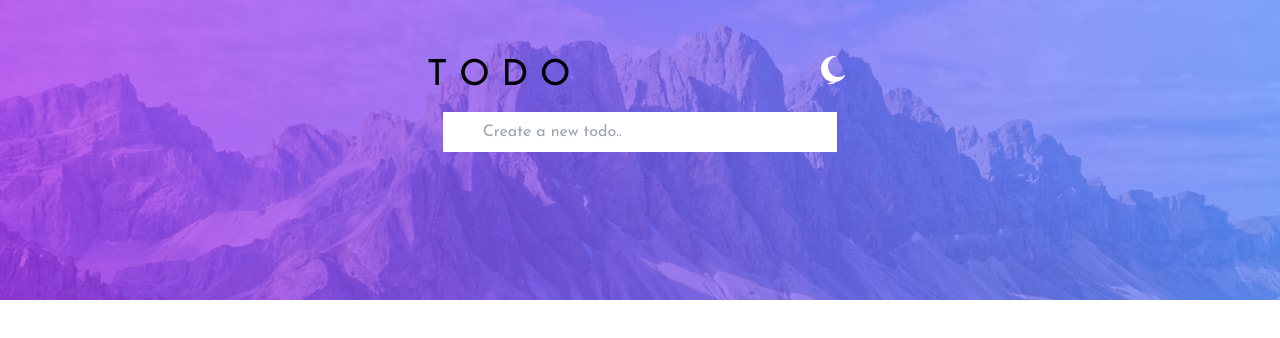
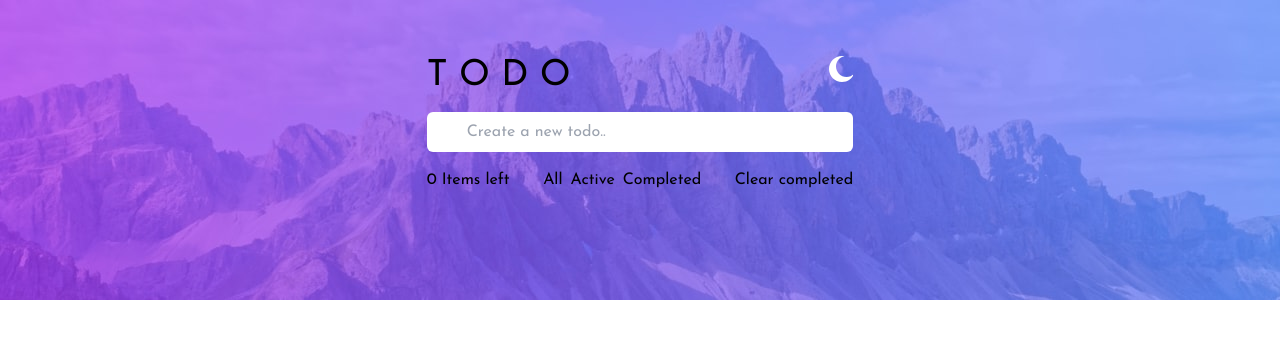
Before and after one commit to vignesh-prakasam/todo, a React (Vite) app: page / in a window 1280 px wide. Shown: the top 338 px of the page. Built offline with nearby package versions, Linux system fonts and the light colour scheme.

Commit message:
status filter

```diff
--- a/index.html
+++ b/index.html
@@ -4,7 +4,7 @@
     <meta charset="UTF-8" />
     <link rel="icon" type="image/svg+xml" href="/vite.svg" />
     <meta name="viewport" content="width=device-width, initial-scale=1.0" />
-    <title>ToDo Appp</title>
+    <title>ToDo App</title>
   </head>
   <body class="font-josefin-sans">
     <div id="root"></div>
--- a/src/App.jsx
+++ b/src/App.jsx
@@ -8,18 +8,37 @@ import bgLight from "./assets/images/bg-desktop-light.jpg";
 const App = () => {
   const [isDarkMode, setIsDarkMode] = useState(false);
   const [tasks, setTasks] = useState([]);
+  const [filter, setFilter] = useState("all");
 
   const toggleTheme = () => {
     setIsDarkMode(!isDarkMode);
   };
 
+  const toggleComplete = (index) => {
+    const newTasks = [...tasks];
+    newTasks[index].status =
+      newTasks[index].status === "active" ? "completed" : "active";
+    setTasks(newTasks);
+  };
+
   const handleKeyDown = (e) => {
-    if (e.key === "Enter") {
+    if (e.key === "Enter" && e.target.value.trim() !== "") {
       const newTask = { title: e.target.value, status: "active" };
       setTasks([...tasks, newTask]);
       e.target.value = "";
     }
+  };
+
+  const filterTasks = (status) => {
+    return tasks.filter((task) => task.status === status);
   }
+
+  const clearCompleted = () => {
+    const newTasks = tasks.filter((task) => task.status === "active");
+    setTasks(newTasks);
+  };
+
+  const itemsLeft = tasks.filter((task) => task.status === "active").length;
 
   return (
     <>
@@ -50,7 +69,7 @@ const App = () => {
               T O D O{" "}
             </h1>
             <button
-              className={` w-6 h-7 mr-2  rounded ${
+              className={` w-6 h-[26px] rounded ${
                 isDarkMode
                   ? "bg-[url('./assets/images/icon-sun.svg')]"
                   : "bg-[url('./assets/images/icon-moon.svg')]"
@@ -58,10 +77,10 @@ const App = () => {
               onClick={toggleTheme}
             ></button>
           </header>
-          <main className="p-4">
+          <main className="mt-4">
             <input
               type="text"
-              className={`h-10 w-full pl-10 ${
+              className={`h-10 w-full pl-10 rounded-md ${
                 isDarkMode ? "bg-black" : "bg-white"
               }`}
               name="newTask"
@@ -70,11 +89,30 @@ const App = () => {
               onKeyDown={handleKeyDown}
             />
             <div className="mt-4">
-              {tasks.map((task, index) => (
-                <Task key={index} status={task.status} title={task.title} isDarkMode={isDarkMode} />
+              {tasks.filter((task) => (task.status == filter) || (filter == 'all') ).map((task, index) => (
+                <Task
+                  key={index}
+                  index={index}
+                  status={task.status}
+                  title={task.title}
+                  isDarkMode={isDarkMode}
+                  toggleComplete={toggleComplete}
+                />
               ))}
+              <div className="flex justify-between items-center">
+                <div>
+                  <a href="#">{itemsLeft} Items left</a>
+                </div>
+                <div className="flex justify-center items-center gap-2">
+                  <a href="#" onClick={() => setFilter('all')}>All</a>
+                  <a href="#" onClick={() => setFilter('active')}>Active</a>
+                  <a href="#" onClick={() => setFilter('completed')}>Completed</a>
+                </div>
+                <div>
+                  <a href="#" onClick={clearCompleted}>Clear completed</a>
+                </div>
+              </div>
             </div>
-
           </main>
         </div>
       </div>
--- a/src/Task.jsx
+++ b/src/Task.jsx
@@ -1,9 +1,9 @@
-export default function Task({ status, title, isDarkMode }) {
+export default function Task({ index, status, title, isDarkMode, toggleComplete }) {
   return (
     <>
-      <div className={`flex justify-start items-center border-b-[1px] border-b-neutral-lightGrayishBlue shadow-2xl ${isDarkMode ? 'bg-neutral-veryDarkGrayishBlue': 'bg-white' }`}>
-        <input className={`size-10 rounded-full`} type="checkbox" name="state" id="state" />
-        <span className={`text-xl ${isDarkMode ? "text-white" : "text-black"}`}>
+      <div className={`flex justify-start items-center border-b-[1px] border-b-neutral-lightGrayishBlue ${isDarkMode ? 'bg-neutral-veryDarkGrayishBlue': 'bg-white' }`}>
+        <input className={`size-10 rounded-full`} type="checkbox" name="state" id="state" onChange={() => toggleComplete(index)}/>
+        <span className={`text-xl ${isDarkMode ? "text-white" : "text-black"} ${status === 'completed' ? 'line-through' : ''}`}>
           {" "}
           {title}{" "}
         </span>
```
